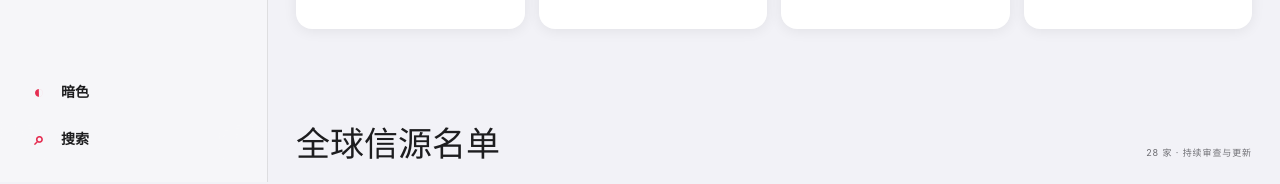
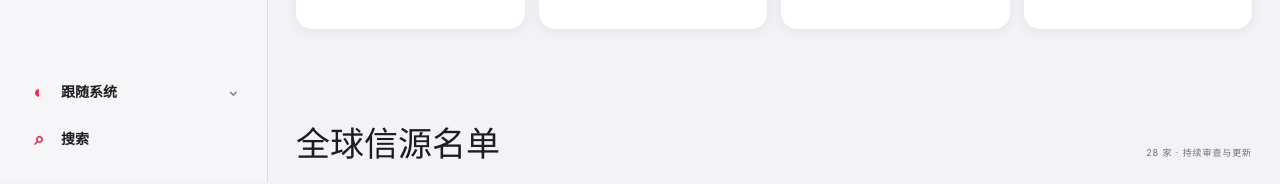
Before and after one commit to shengrui123/TechPulse, a Next.js app: page /sources in a window 1280 px wide. Shown: the part 618-802 px from the top of the page. Built offline with nearby package versions, Linux system fonts and the light colour scheme.

Commit message:
feat: add system-following appearance mode

```diff
--- a/app/components/SiteHeader.tsx
+++ b/app/components/SiteHeader.tsx
@@ -15,6 +15,7 @@ const navigation = [
 ];
 
 type NavigationIcon = (typeof navigation)[number][2];
+type ThemePreference = "system" | "light" | "dark";
 
 function CategoryIcon({ name }: { name: NavigationIcon }) {
   const paths: Record<NavigationIcon, ReactNode> = {
@@ -39,6 +40,7 @@ export default function SiteHeader() {
   const [searchFloating, setSearchFloating] = useState(false);
   const [importanceSort, setImportanceSort] = useState(true);
   const [darkMode, setDarkMode] = useState(false);
+  const [themePreference, setThemePreference] = useState<ThemePreference>("system");
   const pathname = usePathname();
   const router = useRouter();
   const showSortToggle =
@@ -62,10 +64,27 @@ export default function SiteHeader() {
   }, []);
 
   useEffect(() => {
+    const root = document.documentElement;
+    const media = window.matchMedia("(prefers-color-scheme: dark)");
+    const saved = root.dataset.themePreference;
+    const preference: ThemePreference = saved === "light" || saved === "dark" ? saved : "system";
     const frame = window.requestAnimationFrame(() => {
-      setDarkMode(document.documentElement.dataset.theme === "dark");
+      setThemePreference(preference);
+      setDarkMode(root.dataset.theme === "dark");
     });
-    return () => window.cancelAnimationFrame(frame);
+
+    function followSystem() {
+      if (root.dataset.themePreference !== "system") return;
+      const nextTheme = media.matches ? "dark" : "light";
+      root.dataset.theme = nextTheme;
+      setDarkMode(nextTheme === "dark");
+    }
+
+    media.addEventListener("change", followSystem);
+    return () => {
+      window.cancelAnimationFrame(frame);
+      media.removeEventListener("change", followSystem);
+    };
   }, []);
 
   useEffect(() => {
@@ -120,14 +139,18 @@ export default function SiteHeader() {
     router.push(`${url.pathname}${url.search}${url.hash}`);
   }
 
-  function toggleTheme() {
-    const nextTheme = darkMode ? "light" : "dark";
+  function changeTheme(preference: ThemePreference) {
+    const nextTheme = preference === "system"
+      ? window.matchMedia("(prefers-color-scheme: dark)").matches ? "dark" : "light"
+      : preference;
+    document.documentElement.dataset.themePreference = preference;
     document.documentElement.dataset.theme = nextTheme;
     try {
-      localStorage.setItem("worldpulse-theme", nextTheme);
+      localStorage.setItem("worldpulse-theme", preference);
     } catch {
       // Theme switching still works if browser storage is unavailable.
     }
+    setThemePreference(preference);
     setDarkMode(nextTheme === "dark");
   }
 
@@ -197,16 +220,21 @@ export default function SiteHeader() {
               {label}
             </Link>
           ))}
-          <button
+          <label
             className={`nav-theme-toggle ${darkMode ? "is-dark" : ""}`}
-            type="button"
-            aria-label={darkMode ? "切换为浅色模式" : "切换为暗色模式"}
-            aria-pressed={darkMode}
-            onClick={toggleTheme}
           >
-            <i aria-hidden="true">{darkMode ? "☀" : "◐"}</i>
-            {darkMode ? "浅色" : "暗色"}
-          </button>
+            <i aria-hidden="true">{themePreference === "system" ? "◐" : themePreference === "dark" ? "☾" : "☀"}</i>
+            <select
+              aria-label="外观模式"
+              value={themePreference}
+              onChange={(event) => changeTheme(event.target.value as ThemePreference)}
+            >
+              <option value="system">跟随系统</option>
+              <option value="light">浅色</option>
+              <option value="dark">深色</option>
+            </select>
+            <span aria-hidden="true">⌄</span>
+          </label>
           {showSortToggle && (
             <button
               className={`nav-sort-toggle ${importanceSort ? "is-importance" : ""} ${searchFloating ? "is-hidden" : ""}`}
@@ -261,15 +289,18 @@ export default function SiteHeader() {
               排序：{importanceSort ? "重要度" : "时间"}
             </button>
           )}
-          <button
-            className="mobile-theme-toggle"
-            type="button"
-            aria-label={darkMode ? "切换为浅色模式" : "切换为暗色模式"}
-            aria-pressed={darkMode}
-            onClick={toggleTheme}
-          >
-            显示：{darkMode ? "浅色" : "暗色"}
-          </button>
+          <label className="mobile-theme-toggle">
+            显示：
+            <select
+              aria-label="外观模式"
+              value={themePreference}
+              onChange={(event) => changeTheme(event.target.value as ThemePreference)}
+            >
+              <option value="system">跟随系统</option>
+              <option value="light">浅色</option>
+              <option value="dark">深色</option>
+            </select>
+          </label>
           <Link href={searchHref} onClick={() => {
             setMenuOpen(false);
             window.dispatchEvent(new Event("worldpulse-search-open"));
--- a/app/globals.css
+++ b/app/globals.css
@@ -2841,6 +2841,25 @@ body {
   font-style: normal;
   line-height: 1;
 }
+
+.nav-theme-toggle select {
+  flex: 1;
+  min-width: 0;
+  appearance: none;
+  border: 0;
+  outline: 0;
+  background: transparent;
+  color: inherit;
+  font: inherit;
+  cursor: pointer;
+}
+
+.nav-theme-toggle select option,
+.mobile-theme-toggle select option { background: var(--white); color: var(--ink); }
+
+.nav-theme-toggle:focus-within { outline: 2px solid var(--orange); outline-offset: 2px; }
+.nav-theme-toggle > span { margin-left: auto; color: var(--muted); }
+.mobile-theme-toggle select { margin-left: 6px; background: var(--white); color: var(--ink); }
 
 .nav-theme-toggle:hover,
 .nav-theme-toggle.is-dark {
--- a/app/layout.tsx
+++ b/app/layout.tsx
@@ -6,10 +6,11 @@ import "./globals.css";
 const themeBootScript = `
 let savedTheme;
 try { savedTheme = localStorage.getItem("worldpulse-theme"); } catch {}
-const theme = savedTheme === "dark" || savedTheme === "light"
-  ? savedTheme
-  : matchMedia("(prefers-color-scheme: dark)").matches ? "dark" : "light";
-document.documentElement.dataset.theme = theme;
+const preference = savedTheme === "dark" || savedTheme === "light" ? savedTheme : "system";
+document.documentElement.dataset.themePreference = preference;
+document.documentElement.dataset.theme = preference === "system"
+  ? matchMedia("(prefers-color-scheme: dark)").matches ? "dark" : "light"
+  : preference;
 `;
 
 export async function generateMetadata(): Promise<Metadata> {
```
